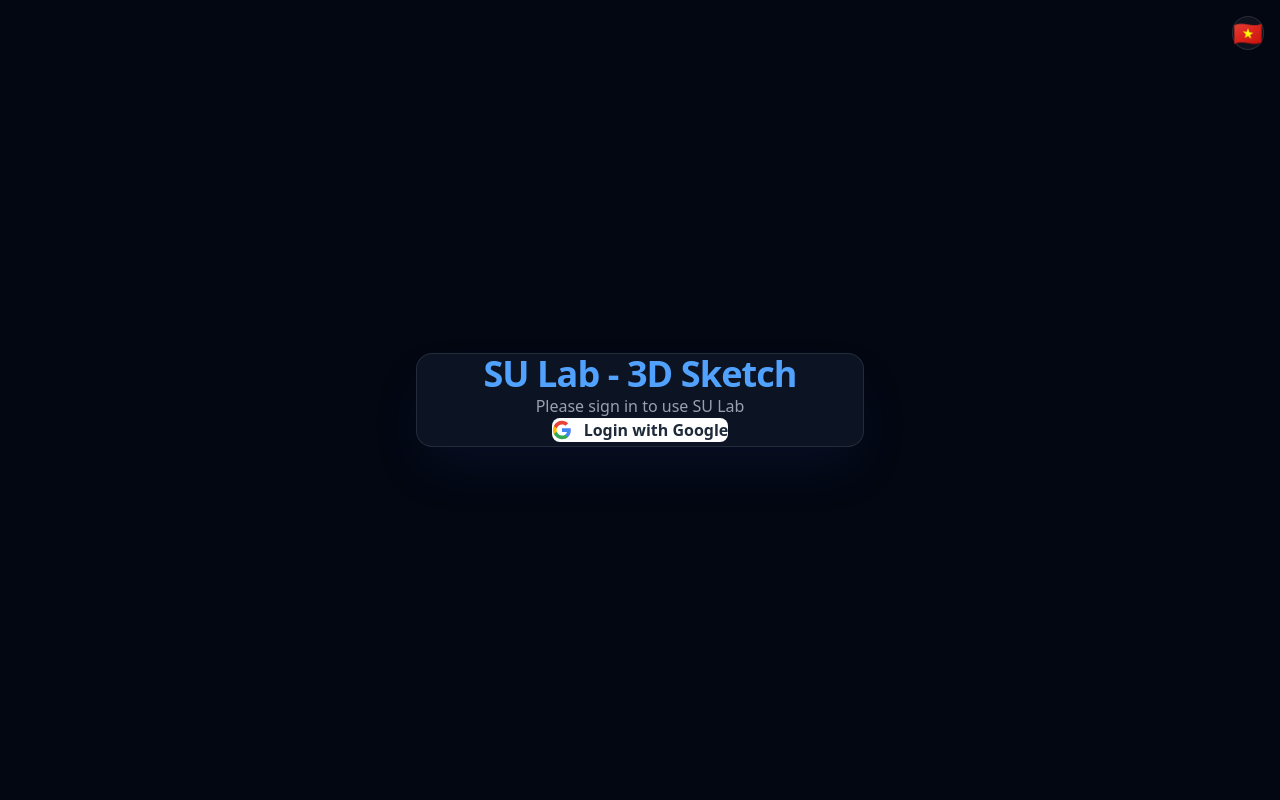
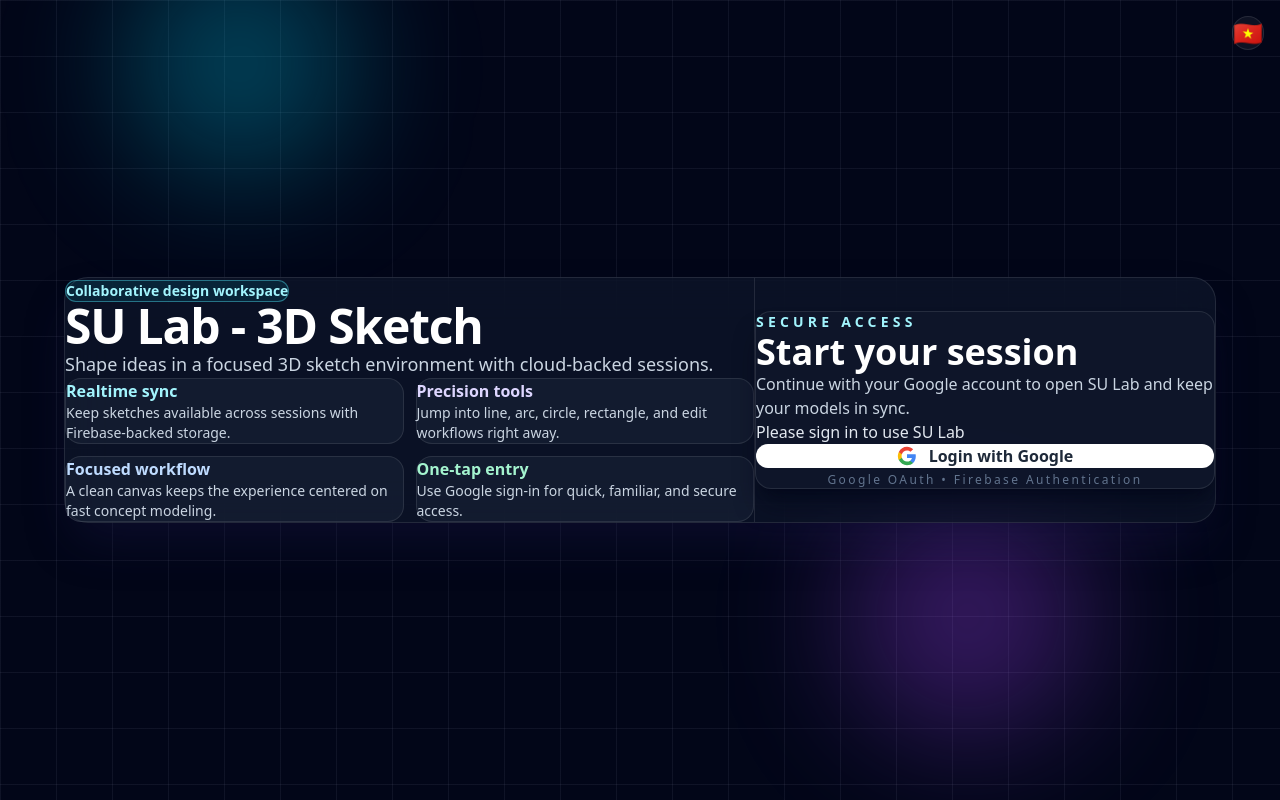
Before and after one commit to paininthea-rgb/SU_Lab, a Next.js app: page / in a window 1280 px wide. Built offline with nearby package versions, Linux system fonts and the light colour scheme; no server answers.

Commit message:
Refine landing page UX alignment
Co-authored-by: paininthea-rgb <55293996+paininthea-rgb@users.noreply.github.com>

```diff
--- a/src/app/page.tsx
+++ b/src/app/page.tsx
@@ -25,23 +25,60 @@ export default function Home() {
   }
 
   return (
-    <div className="relative flex min-h-screen flex-col items-center justify-center bg-gray-950 px-6 text-white">
+    <div className="relative flex min-h-screen items-center justify-center overflow-hidden bg-slate-950 px-4 py-12 text-white sm:px-6">
+      <div className="pointer-events-none absolute inset-0 bg-[linear-gradient(to_right,rgba(148,163,184,0.09)_1px,transparent_1px),linear-gradient(to_bottom,rgba(148,163,184,0.09)_1px,transparent_1px)] bg-[size:56px_56px]" />
+      <div className="pointer-events-none absolute -top-12 left-[10%] h-56 w-56 rounded-full bg-cyan-400/30 blur-3xl" />
+      <div className="pointer-events-none absolute bottom-16 right-[15%] h-60 w-60 rounded-full bg-purple-500/30 blur-3xl" />
+
       <button
         type="button"
         onClick={toggleLang}
-        className="absolute top-4 right-4 rounded-full border border-white/10 bg-white/5 px-3 py-2 text-2xl transition hover:bg-white/10"
+        className="absolute top-4 right-4 z-10 rounded-full border border-white/10 bg-white/5 px-3 py-2 text-2xl transition hover:bg-white/10"
         title="Toggle Language"
       >
         {lang === 'en' ? '🇻🇳' : '🇬🇧'}
       </button>
 
-      <div className="w-full max-w-md rounded-2xl border border-white/10 bg-gray-900/80 p-10 text-center shadow-2xl shadow-blue-950/30 backdrop-blur">
-        <h1 className="mb-3 text-4xl font-bold tracking-tight text-blue-400">{t.title}</h1>
-        <p className="mb-8 text-gray-400">{t.signInRequired}</p>
+      <div className="relative z-10 w-full max-w-6xl rounded-3xl border border-white/10 bg-slate-900/70 shadow-2xl shadow-indigo-950/40 backdrop-blur-xl">
+        <div className="grid gap-0 lg:grid-cols-[1.2fr_0.8fr]">
+          <section className="border-b border-white/10 p-8 lg:border-r lg:border-b-0 lg:p-10">
+            <span className="inline-flex rounded-full border border-cyan-300/40 bg-cyan-400/10 px-4 py-1 text-sm font-semibold text-cyan-200">
+              {t.workspaceBadge}
+            </span>
+            <h1 className="mt-5 text-4xl font-bold tracking-tight text-white sm:text-5xl">{t.title}</h1>
+            <p className="mt-3 max-w-2xl text-lg text-slate-300">{t.subtitle}</p>
+
+            <div className="mt-8 grid gap-3 sm:grid-cols-2">
+              <article className="rounded-2xl border border-white/10 bg-slate-800/45 p-4">
+                <h2 className="font-semibold text-cyan-200">{t.featureRealtimeTitle}</h2>
+                <p className="mt-2 text-sm text-slate-300">{t.featureRealtimeDesc}</p>
+              </article>
+              <article className="rounded-2xl border border-white/10 bg-slate-800/45 p-4">
+                <h2 className="font-semibold text-violet-200">{t.featurePrecisionTitle}</h2>
+                <p className="mt-2 text-sm text-slate-300">{t.featurePrecisionDesc}</p>
+              </article>
+              <article className="rounded-2xl border border-white/10 bg-slate-800/45 p-4">
+                <h2 className="font-semibold text-blue-200">{t.featureFocusTitle}</h2>
+                <p className="mt-2 text-sm text-slate-300">{t.featureFocusDesc}</p>
+              </article>
+              <article className="rounded-2xl border border-white/10 bg-slate-800/45 p-4">
+                <h2 className="font-semibold text-emerald-200">{t.featureEntryTitle}</h2>
+                <p className="mt-2 text-sm text-slate-300">{t.featureEntryDesc}</p>
+              </article>
+            </div>
+          </section>
+
+          <section className="flex items-center p-8 lg:p-10">
+            <div className="w-full rounded-2xl border border-white/10 bg-slate-900/80 p-6 shadow-xl shadow-slate-950/50">
+              <p className="text-sm font-semibold uppercase tracking-[0.3em] text-cyan-200">{t.secureAccess}</p>
+              <h2 className="mt-2 text-4xl font-bold text-white">{t.startSession}</h2>
+              <p className="mt-3 text-slate-300">{t.continueWithGoogle}</p>
+              <p className="mt-4 text-slate-200">{t.signInRequired}</p>
+
               <button
                 type="button"
                 onClick={() => void signInWithGoogle()}
-          className="inline-flex items-center gap-3 rounded-lg bg-white px-6 py-3 font-semibold text-gray-800 transition hover:bg-gray-100"
+                className="mt-5 inline-flex w-full items-center justify-center gap-3 rounded-xl bg-white px-6 py-3 font-semibold text-gray-800 transition hover:bg-gray-100"
               >
                 <svg className="h-5 w-5" viewBox="0 0 24 24" aria-hidden="true">
                   <path fill="#4285F4" d="M22.56 12.25c0-.78-.07-1.53-.2-2.25H12v4.26h5.92c-.26 1.37-1.04 2.53-2.21 3.31v2.77h3.57c2.08-1.92 3.28-4.74 3.28-8.09z" />
@@ -51,6 +88,11 @@ export default function Home() {
                 </svg>
                 {t.login}
               </button>
+
+              <p className="mt-4 text-center text-xs tracking-[0.2em] text-slate-500">{t.authFooter}</p>
+            </div>
+          </section>
+        </div>
       </div>
     </div>
   );
--- a/src/lib/i18n.ts
+++ b/src/lib/i18n.ts
@@ -3,6 +3,8 @@ export type Lang = 'en' | 'vi';
 export const translations = {
   en: {
     title: 'SU Lab - 3D Sketch',
+    workspaceBadge: 'Collaborative design workspace',
+    subtitle: 'Shape ideas in a focused 3D sketch environment with cloud-backed sessions.',
     login: 'Login with Google',
     logout: 'Logout',
     tools: 'Tools',
@@ -19,9 +21,21 @@ export const translations = {
     orbit: 'Orbit',
     pan: 'Pan',
     welcome: 'Welcome',
+    secureAccess: 'Secure access',
+    startSession: 'Start your session',
+    continueWithGoogle: 'Continue with your Google account to open SU Lab and keep your models in sync.',
     signInRequired: 'Please sign in to use SU Lab',
+    authFooter: 'Google OAuth • Firebase Authentication',
     drawingTools: 'Drawing Tools',
     supportTools: 'Support Tools',
+    featureRealtimeTitle: 'Realtime sync',
+    featureRealtimeDesc: 'Keep sketches available across sessions with Firebase-backed storage.',
+    featurePrecisionTitle: 'Precision tools',
+    featurePrecisionDesc: 'Jump into line, arc, circle, rectangle, and edit workflows right away.',
+    featureFocusTitle: 'Focused workflow',
+    featureFocusDesc: 'A clean canvas keeps the experience centered on fast concept modeling.',
+    featureEntryTitle: 'One-tap entry',
+    featureEntryDesc: 'Use Google sign-in for quick, familiar, and secure access.',
     deleteSelected: 'Delete Selected',
     clearAll: 'Clear All',
     loading: 'Loading...',
@@ -38,6 +52,8 @@ export const translations = {
   },
   vi: {
     title: 'SU Lab - Phác Thảo 3D',
+    workspaceBadge: 'Không gian thiết kế cộng tác',
+    subtitle: 'Phác thảo ý tưởng trong môi trường 3D tập trung với phiên làm việc đồng bộ đám mây.',
     login: 'Đăng nhập với Google',
     logout: 'Đăng xuất',
     tools: 'Công cụ',
@@ -54,9 +70,21 @@ export const translations = {
     orbit: 'Xoay',
     pan: 'Pan',
     welcome: 'Chào mừng',
+    secureAccess: 'Truy cập bảo mật',
+    startSession: 'Bắt đầu phiên làm việc',
+    continueWithGoogle: 'Tiếp tục với tài khoản Google để vào SU Lab và giữ mô hình luôn đồng bộ.',
     signInRequired: 'Vui lòng đăng nhập để sử dụng SU Lab',
+    authFooter: 'Google OAuth • Xác thực Firebase',
     drawingTools: 'Công cụ vẽ',
     supportTools: 'Công cụ hỗ trợ',
+    featureRealtimeTitle: 'Đồng bộ thời gian thực',
+    featureRealtimeDesc: 'Giữ bản phác thảo luôn khả dụng giữa các phiên bằng lưu trữ Firebase.',
+    featurePrecisionTitle: 'Công cụ chính xác',
+    featurePrecisionDesc: 'Bắt đầu ngay với đường thẳng, cung tròn, đường tròn, hình chữ nhật và thao tác chỉnh sửa.',
+    featureFocusTitle: 'Quy trình tập trung',
+    featureFocusDesc: 'Canvas gọn gàng giúp trải nghiệm tập trung vào dựng ý tưởng nhanh.',
+    featureEntryTitle: 'Vào nhanh một chạm',
+    featureEntryDesc: 'Dùng Google Sign-In để đăng nhập nhanh, quen thuộc và an toàn.',
     deleteSelected: 'Xóa đã chọn',
     clearAll: 'Xóa tất cả',
     loading: 'Đang tải...',
```
Lines whose indentation alone changed are shown as unchanged.
